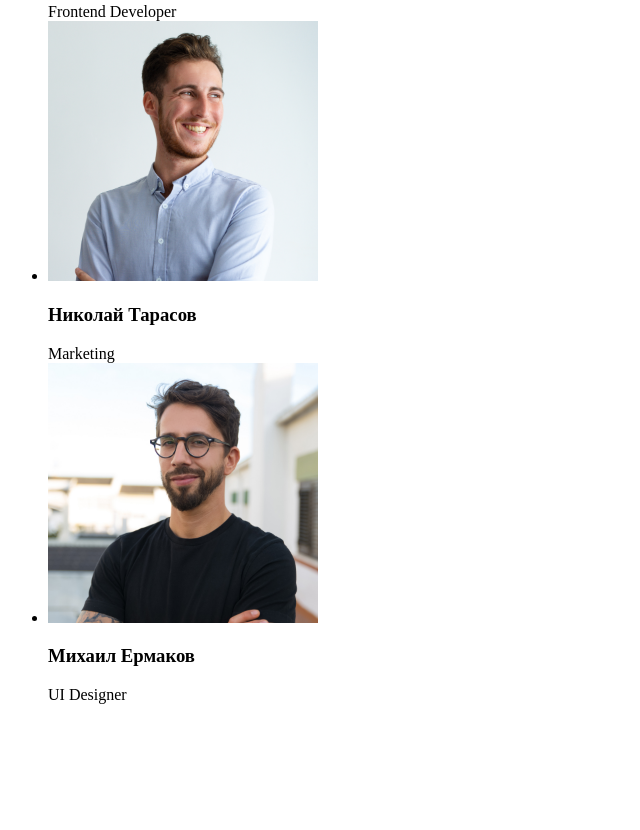
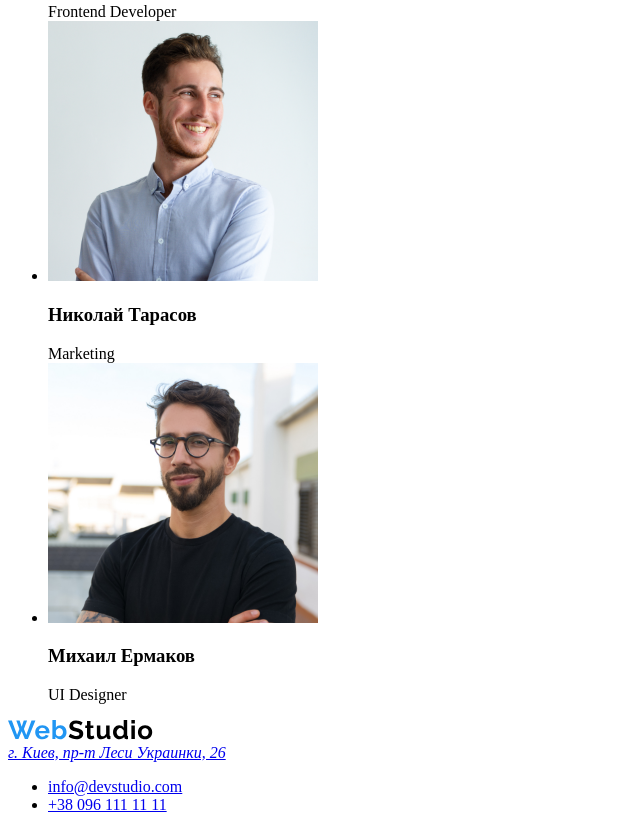
Before and after one commit to Vitalii-250885/goit-markup-hw-01, a plain HTML site: page Index.html in a window 1280 px wide. Shown: the part 2313-3143 px from the top of the page, without its empty margins (0-640 px from the left). Before the commit the page ends 3033 px from the top, so only its background shows below. Drawn offline with Linux system fonts and the light colour scheme.

Commit message:
Добавил раздел footer

```diff
--- a/Index.html
+++ b/Index.html
@@ -9,7 +9,7 @@
 <body>
     <header>
         <a href="/">
-            <img src="./images/logo.svg" alt="">
+            <img src="./images/logo.svg" alt="Веб-студия WebStudio">
         </a>
         <nav>
             <ul>
@@ -116,7 +116,18 @@
     </main>
 
     <footer>
-
+        <a href="/">
+            <img src="./images/logo.svg" alt="Веб-студия WebStudio">
+            <address>г. Киев, пр-т Леси Украинки, 26</address>
+            <ul>
+                <li>
+                    <a href="mailto:info@devstudio.com">info@devstudio.com</a>
+                </li>
+                <li>
+                    <a href="tel:+380961111111">+38 096 111 11 11</a>
+                </li>
+            </ul>
+        </a>
     </footer>
 </body>
 </html>
```
